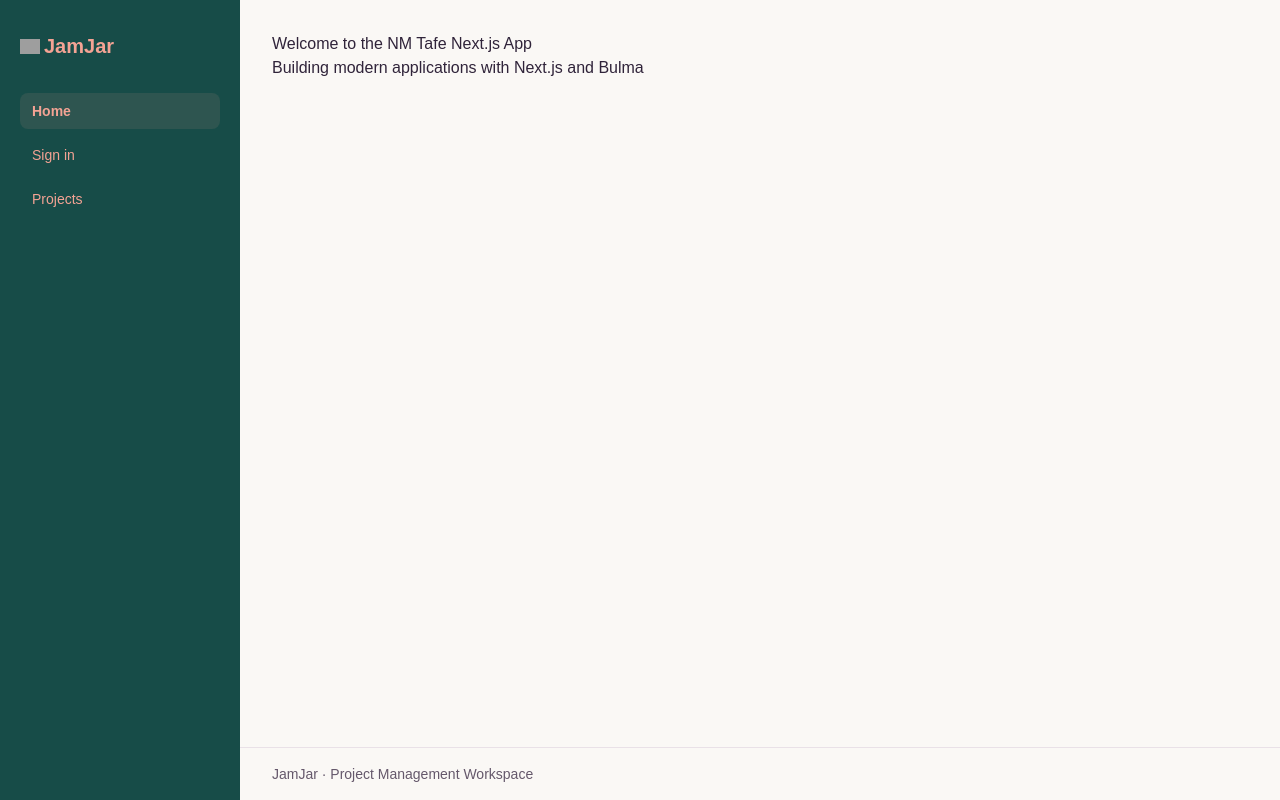
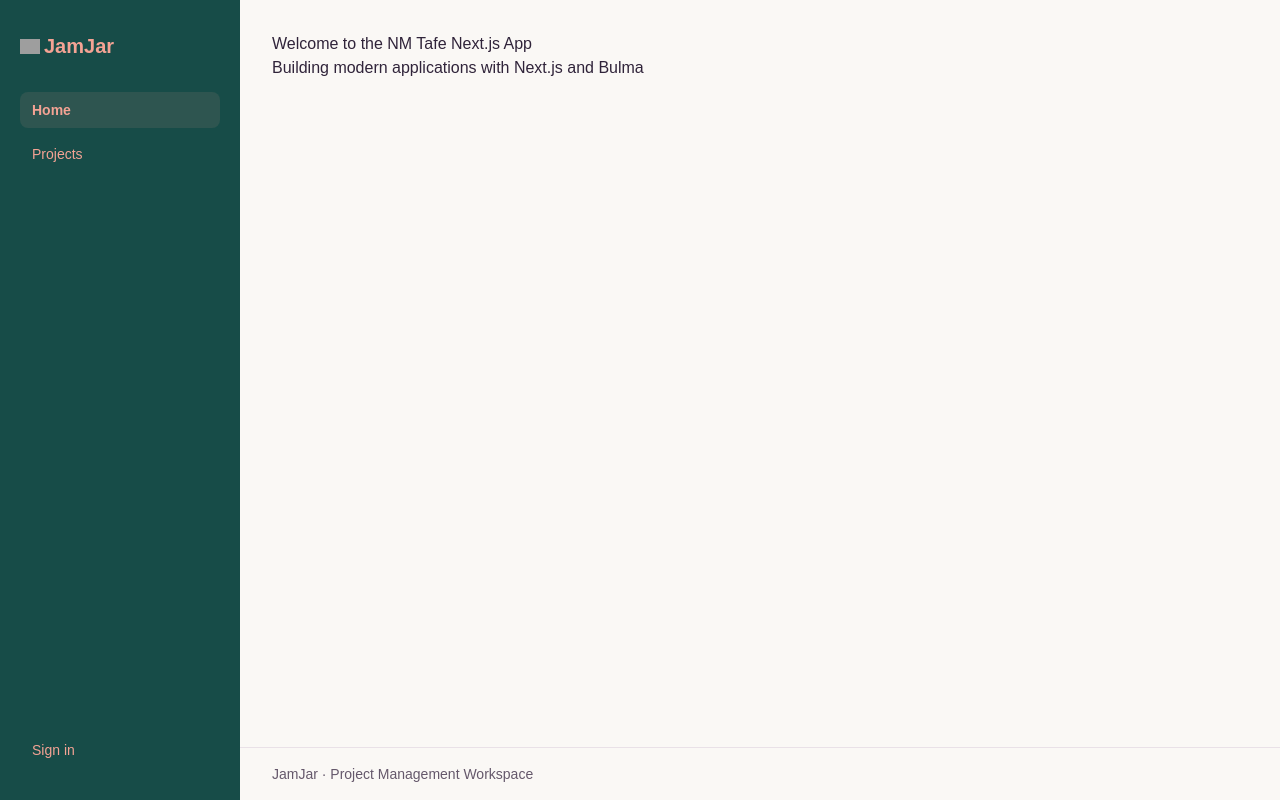
Before and after one commit to carolvpinheiro/nextjs-api, a Next.js app: page / in a window 1280 px wide. Built offline with nearby package versions, Linux system fonts and the light colour scheme; grey boxes are pictures that could not be loaded.

Commit message:
fix: sing in end of sidebar

```diff
--- a/components/MainLayout.js
+++ b/components/MainLayout.js
@@ -7,8 +7,8 @@ import { usePathname } from "next/navigation";
 // menu links
 const navigation = [
   { href: "/", label: "Home" },
+  { href: "/projects", label: "Projects" },
   { href: "/login", label: "Sign in" },
-  { href: "/projects", label: "Projects" },
 ];
 
 export default function MainLayout({ children }) {
@@ -19,7 +19,7 @@ export default function MainLayout({ children }) {
     <div className="min-h-dvh bg-[#FAF8F5] text-[#30243A] md:grid md:grid-cols-[15rem_minmax(0,1fr)]">
       {/* show navigation at the top on mobile and sidebar for larger screens */}
       <aside className="bg-[#174C48] px-5 py-4 text-[#F4A394] md:sticky md:top-0 md:h-dvh md:py-8">
-        <div className="mx-auto flex max-w-6xl items-center justify-between gap-4 md:block">
+        <div className="mx-auto flex max-w-6xl items-center justify-between gap-4 md:h-full md:flex-col md:items-stretch md:justify-start">
           <Link
             href="/"
             className="inline-flex items-center gap-1 text-xl font-bold"
@@ -28,13 +28,19 @@ export default function MainLayout({ children }) {
             JamJar
           </Link>
 
-          <nav aria-label="Main navigation" className="md:mt-8">
-            <ul className="flex flex-wrap gap-2 md:flex-col">
+          <nav
+            aria-label="Main navigation"
+            className="md:mt-4 md:flex md:flex-1 md:flex-col"
+          >
+            <ul className="flex flex-wrap gap-2 md:flex-1 md:flex-col">
               {navigation.map(({ href, label }) => {
                 const isActive = pathname === href;
 
                 return (
-                  <li key={href}>
+                  <li
+                    key={href}
+                    className={href === "/login" ? "md:mt-auto" : undefined}
+                  >
                     <Link
                       href={href}
                       aria-current={isActive ? "page" : undefined}
```
